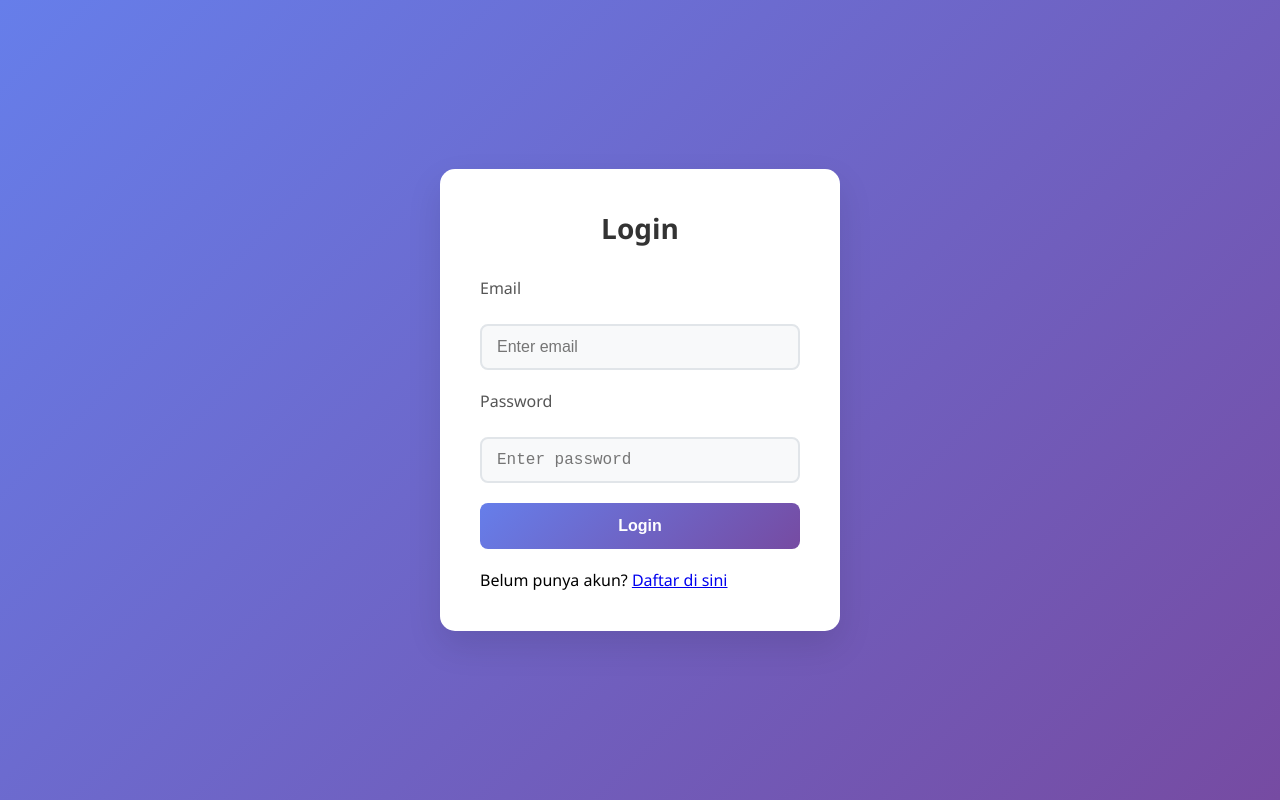
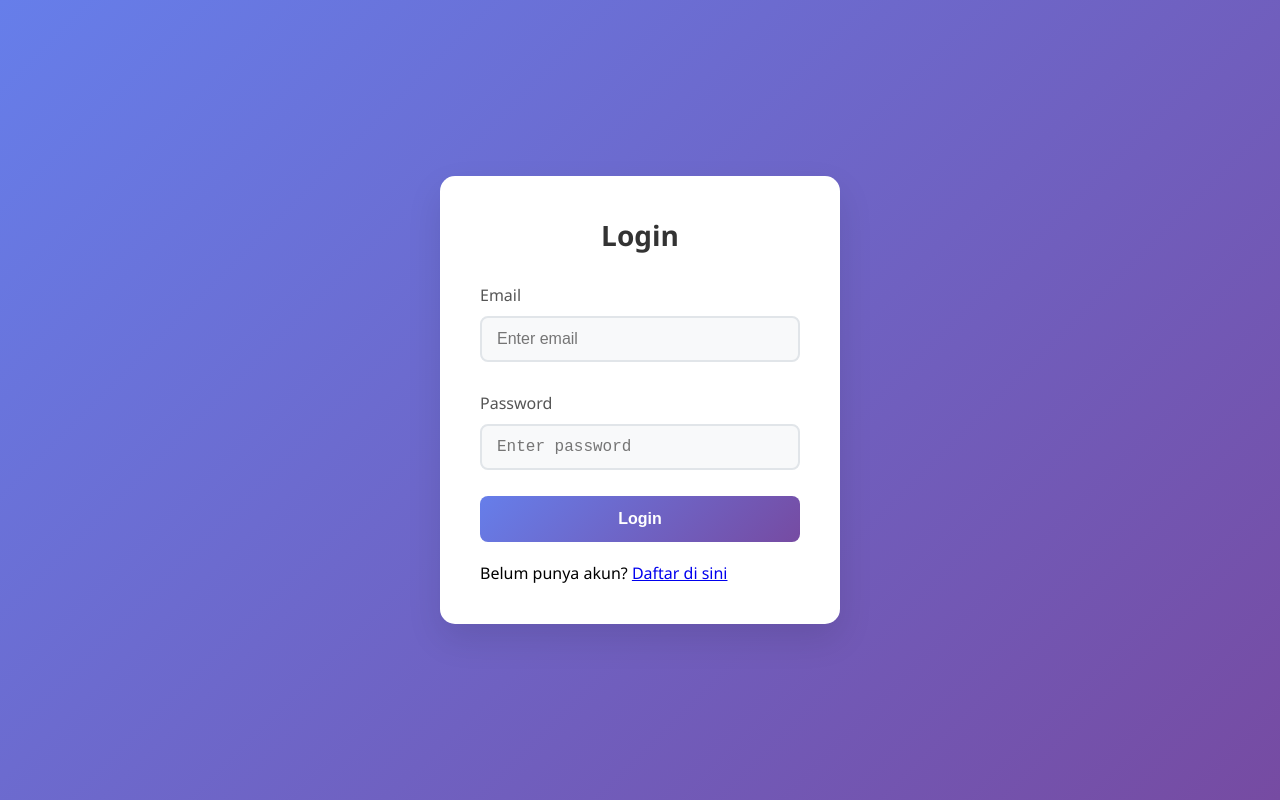
Before and after one commit to FluxXYZ/Realtime-Chat-Sederhana, a website with bundled scripts: page login.html in a window 1280 px wide. Built offline with nearby package versions, Linux system fonts and the light colour scheme; no server answers.

Commit message:
perubahan_ui

```diff
--- a/auth.css
+++ b/auth.css
@@ -41,6 +41,24 @@ body {
   gap: 20px;
 }
 
+.input-email {
+  display: flex;
+  flex-direction: column;
+  gap: 5px;
+}
+
+.input-password {
+  display: flex;
+  flex-direction: column;
+  gap: 5px;
+}
+
+.input-semua {
+  display: flex;
+  flex-direction: column;
+  gap: 30px;
+}
+
 .auth-form h2 {
   text-align: center;
   color: #333;
@@ -80,6 +98,7 @@ body {
 }
 
 .auth-form button {
+  margin-top: 6px;
   background: linear-gradient(135deg, #667eea 0%, #764ba2 100%);
   color: white;
   border: none;
--- a/login.html
+++ b/login.html
@@ -12,11 +12,17 @@
     <form class="auth-form" id="loginForm">
       <h2>Login</h2>
 
-      <label for="email">Email</label>
-      <input type="email" placeholder="Enter email" id="email" required>
+      <div class="input-semua">
+        <div class="input-email">
+          <label for="email">Email</label>
+          <input type="email" placeholder="Enter email" id="email" required>
+        </div>
 
-      <label for="password">Password</label>
-      <input type="password" placeholder="Enter password" id="password" required>
+        <div class="input-password">
+          <label for="password">Password</label>
+          <input type="password" placeholder="Enter password" id="password" required>
+        </div>
+      </div>
 
       <button type="submit" id="submit">Login</button>
 
```
Also changed, not shown: register.html (+10 -4 lines).
